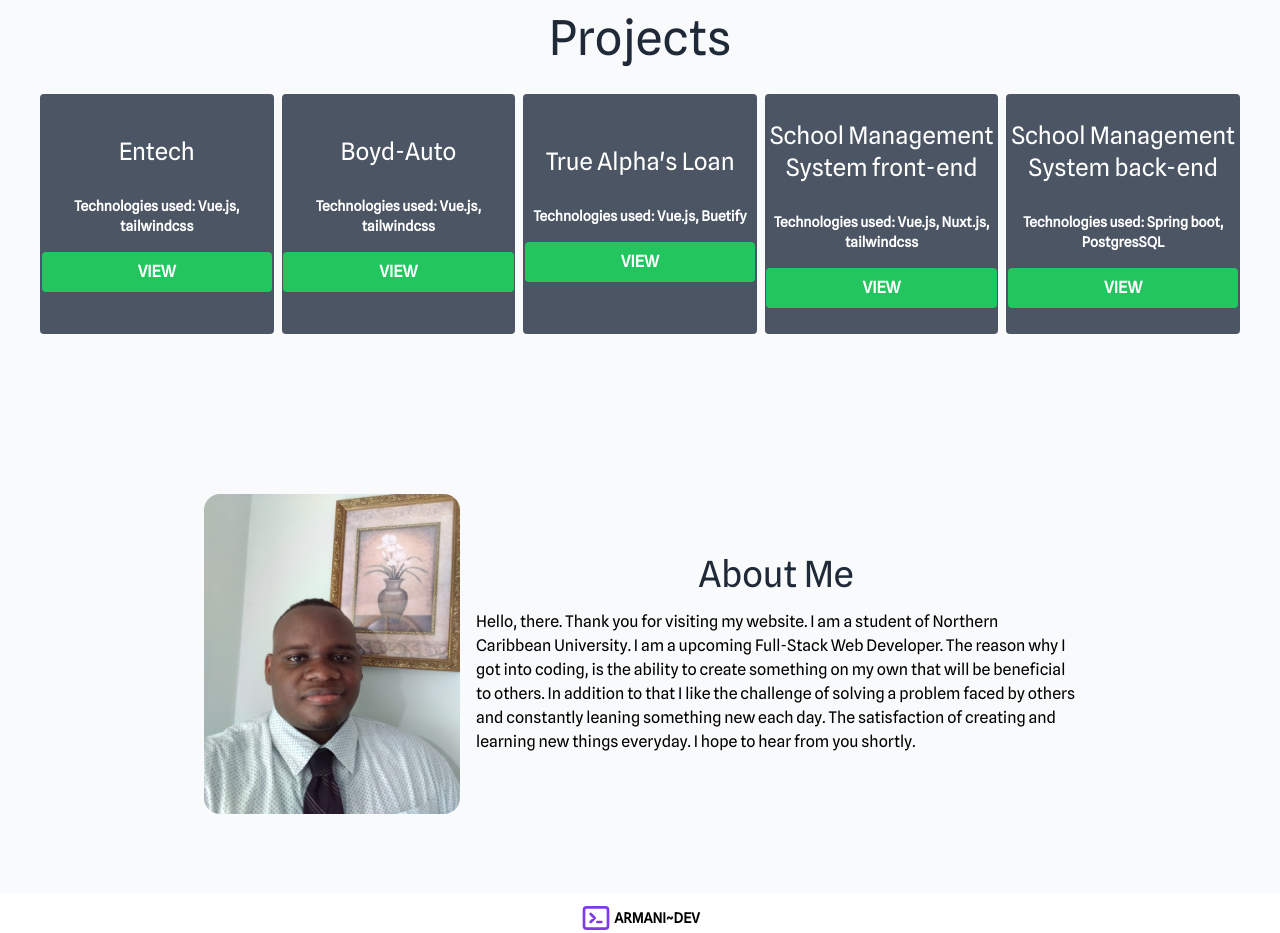
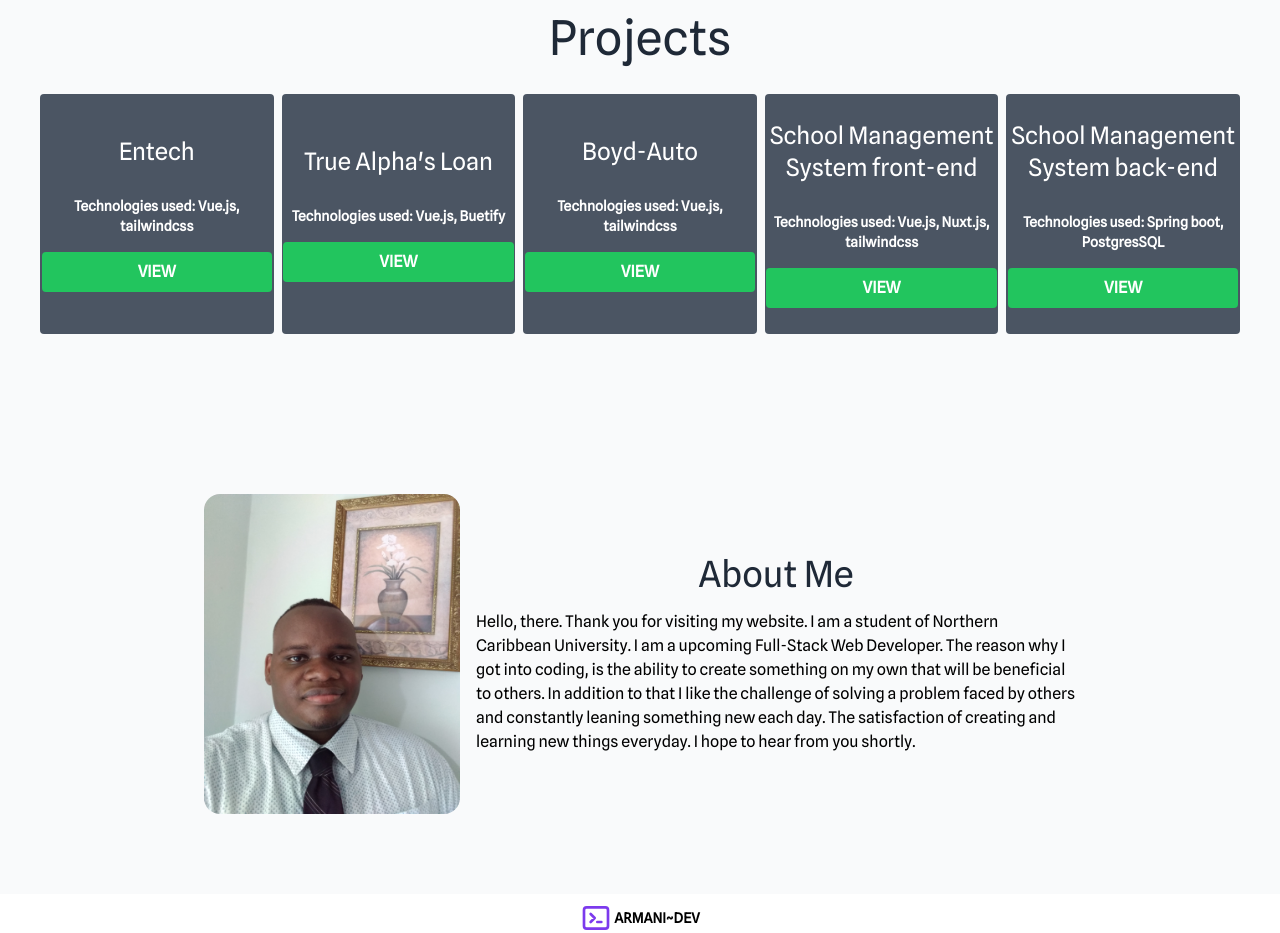
Before and after one commit to ChromeMatic/armani-tech, a Vue app: page / in a window 1280 px wide. Shown: the part 1240-2173 px from the top of the page. Built offline with nearby package versions, Linux system fonts and the light colour scheme.

Commit message:
link change

```diff
--- a/src/Pages/LandingPage.vue
+++ b/src/Pages/LandingPage.vue
@@ -124,9 +124,9 @@ export default {
       {name:'Figma', src:"./figma.svg"},
     ],
     Projects:[
-      {title:"Entech",link:"https://github.com/ChromeMatic/Entech",tech:"Vue.js, tailwindcss"},
+      {title:"Entech",link:"https://entech.netlify.app/",tech:"Vue.js, tailwindcss"},
+      {title:"True Alpha's Loan", link:"https://competent-rosalind-4e3a9d.netlify.app/", tech:"Vue.js, Buetify"},
       {title:"Boyd-Auto",link:"https://github.com/ChromeMatic/Auto-Body",tech:"Vue.js, tailwindcss"},
-      {title:"True Alpha's Loan", link:"https://competent-rosalind-4e3a9d.netlify.app/", tech:"Vue.js, Buetify"},
       {title:"School Management System front-end",link:"https://github.com/ChromeMatic/smsFend",tech:"Vue.js, Nuxt.js, tailwindcss"},
       {title:"School Management System back-end",link:"https://github.com/ChromeMatic/SMS_backend",tech:"Spring boot, PostgresSQL"},
     ]
```
